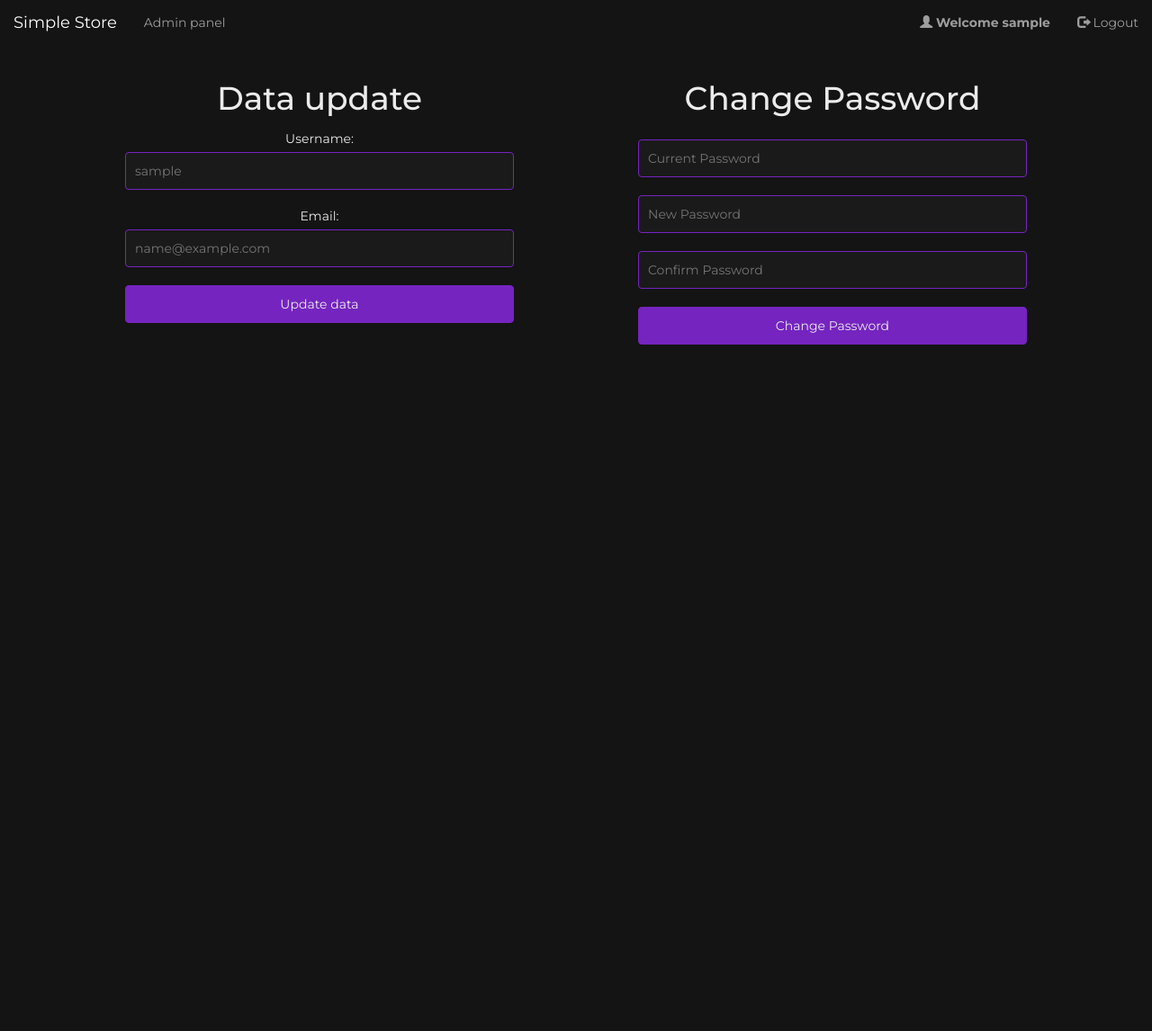
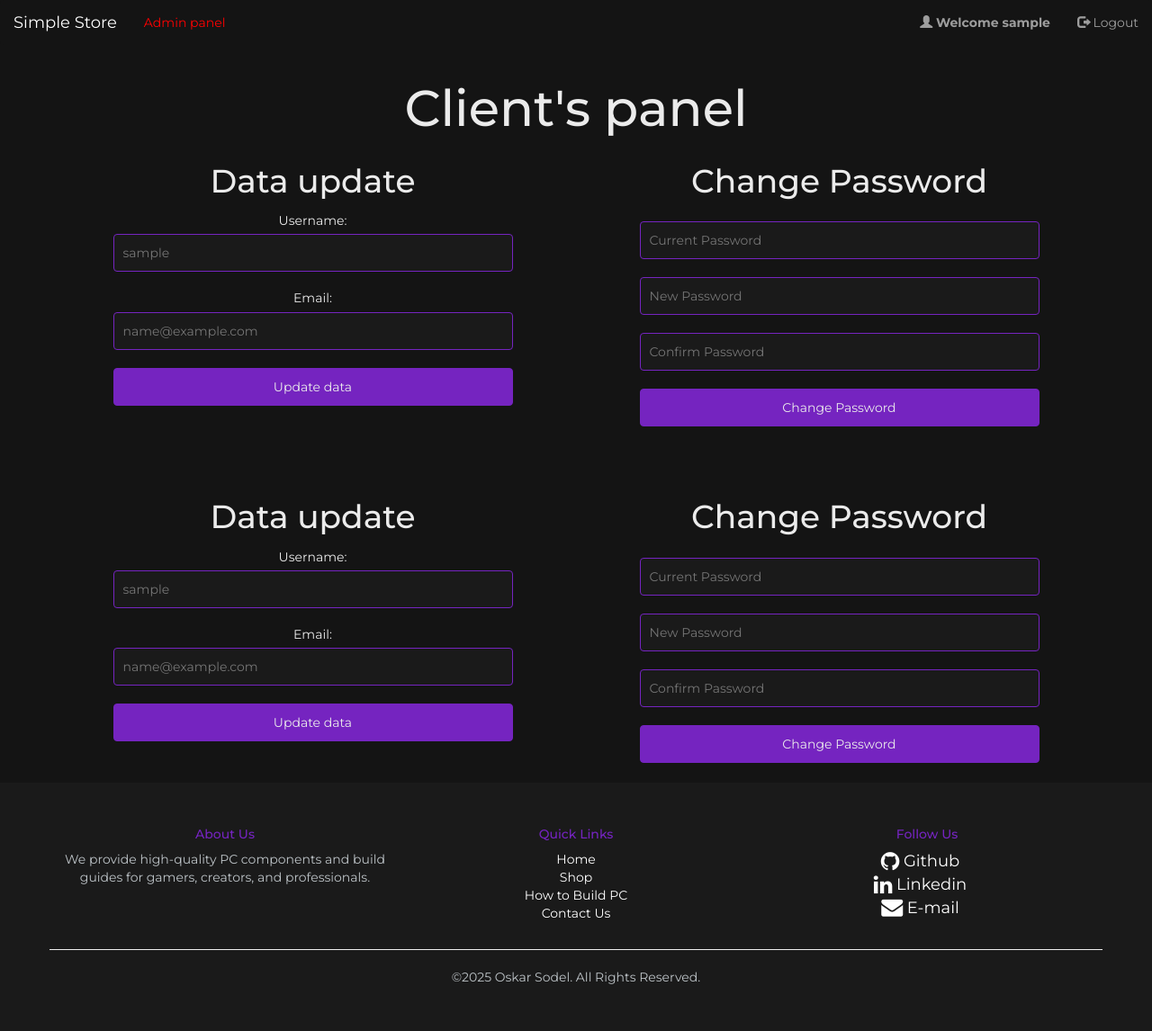
Before and after one commit to k4rdel/online-store, a Flask app: page /user/user-panel in a window 1280 px wide. Shown: the whole page at 90% size. Before the commit the page ends 383 px from the top, so only its background shows below. Run offline with Flask 2, Linux system fonts and the light colour scheme; the visitor is signed in with stand-in values (Sample User, id 1); data that the repository does not hold is empty; some libraries are stand-ins or nearby versions.

Commit message:
Update admin's and client's panels

```diff
--- a/app.py
+++ b/app.py
@@ -4,7 +4,7 @@ from forms import RegistrationForm, LoginForm
 from models import db, User, Product, Category, Cart, CartItem
 from werkzeug.security import generate_password_hash, check_password_hash
 from flask_login import LoginManager, login_user, logout_user, login_required, current_user
-from flask_admin import Admin
+from flask_admin import Admin, AdminIndexView, expose
 from flask_admin.contrib.sqla import ModelView
 from dotenv import load_dotenv
 from user_routes import user_bp
@@ -31,7 +31,12 @@ class AdminModelView(ModelView):
     def is_accessible(self):
         return current_user.is_authenticated and current_user.is_admin
 
-admin = Admin(app, name='Admin Panel', template_mode='bootstrap3')
+class MyAdminIndexView(AdminIndexView):
+    @expose('/')
+    def index(self):
+        return self.render('custom_home.html')
+
+admin = Admin(app, index_view=MyAdminIndexView(), name='Admin Panel', template_mode='bootstrap3')
 admin.add_view(AdminModelView(User, db.session))
 admin.add_view(AdminModelView(Product, db.session))
 admin.add_view(AdminModelView(Category, db.session))
--- a/static/stylesUserPanel.css
+++ b/static/stylesUserPanel.css
@@ -1,3 +1,16 @@
+#panels{
+    height: 100vh;
+}
+
+#title{
+    text-align: center;
+    font-size: 4em;
+}
+
+#panels .row{
+    margin-bottom: 4em;
+}
+
 .col-lg-6{
     text-align: center;
 }
@@ -37,3 +50,7 @@ button[type="submit"]:hover{
     margin-bottom: -0.7em;
     margin-top: 1em;
 }
+
+footer{
+    margin-top: 0;
+}
--- a/templates/admin_panel.html
+++ b/templates/admin_panel.html
@@ -13,9 +13,6 @@
 <body>
     <nav id="navbar" class="navbar navbar-inverse myaffix">
         <div class="container-fluid">
-            <div class="navbar-header">
-                <a href="{{ url_for('home')}}" class="navbar-brand">Simple Store</a>
-            </div>
             <ul class="nav navbar-nav navbar-right">
                 {% if current_user.is_authenticated %}
                     <li><a href="{{ url_for('user_bp.user_panel') }}"><span class="glyphicon glyphicon-user"></span> <strong>Welcome {{ session.username }}</strong></a></li>
--- a/templates/user_panel.html
+++ b/templates/user_panel.html
@@ -23,9 +23,11 @@
                         <li><a href="#{{ category.name | lower }}">{{ category.name }}</a></li>
                     {% endfor %}
                 </ul>
+                {% if current_user.is_authenticated and current_user.is_admin == 1 %}
                 <ul class="nav navbar-nav navbar-left">
-                    <li><a href="{{ url_for('admin_bp.admin_panel') }}"></span> Admin panel</a></li>
+                    <li><a href="{{ url_for('admin_bp.admin_panel') }}" style="color: red;"></span> Admin panel</a></li>
                 </ul>
+                {% endif %}
                 <ul class="nav navbar-nav navbar-right">
                     {% if current_user.is_authenticated %}
                         <li><a href="{{ url_for('user_routes.user_panel') }}"><span class="glyphicon glyphicon-user"></span> <strong>Welcome {{ session.username }}</strong></a></li>
@@ -38,7 +40,9 @@
             </div>
         </div>
     </nav>
-    <div class="container">
+    <div class="container" id="panels">
+        <h1 id="title">Client's panel</h1>
+        <div class="row">
             <div class="col-lg-6">
                 <h1>Data update</h1>
                 <form action="{{ url_for('user_routes.update_user') }}" method="POST">
@@ -64,6 +68,33 @@
                 </form>
             </div>
         </div>
+        <div class="row">
+            <div class="col-lg-6">
+                <h1>Data update</h1>
+                <form action="{{ url_for('user_routes.update_user') }}" method="POST">
+                    <p class="dataP">Username:</p>
+                    <input type="text" id="username" name="username" placeholder="{{ user.username }}"><br>
+
+                    <p class="dataP">Email:</p>
+                    <input type="email" id="email" name="email" placeholder="{{ user.email }}"><br>
+
+                    <button type="submit">Update data</button>
+                </form>
+            </div>
+            <div class="col-lg-6">
+                <h1>Change Password</h1>
+                <form action="{{ url_for('user_routes.change_password') }}" method="POST">
+                    <input type="password" id="current_password" name="current_password" placeholder="Current Password" required><br>
+
+                    <input type="password" id="new_password" name="new_password" placeholder="New Password" required><br>
+
+                    <input type="password" id="confirm_password" name="confirm_password" placeholder="Confirm Password" required><br>
+
+                    <button type="submit">Change Password</button>
+                </form>
+            </div>
+        </div>
+    </div>
 
     <div class="container alert">
         {% with messages = get_flashed_messages(with_categories=true) %}
@@ -80,5 +111,37 @@
         {% endwith %}
         {% block content %}{% endblock %}
     </div>
+
+    <footer class="footer">
+        <div class="container">
+            <div class="row">
+                <div class="col-lg-4 col-md-4 col-sm-12 text-center">
+                    <h5>About Us</h5>
+                    <p>We provide high-quality PC components and build guides for gamers, creators, and professionals.</p>
+                </div>
+                <div class="col-lg-4 col-md-4 col-sm-12 text-center">
+                    <h5>Quick Links</h5>
+                    <ul class="list-unstyled">
+                        <li><a href="#navbar">Home</a></li>
+                        <li><a href="#">Shop</a></li>
+                        <li><a href="#tutorial">How to Build PC</a></li>
+                        <li><a href="#">Contact Us</a></li>
+                    </ul>
+                </div>
+                <div class="col-lg-4 col-md-4 col-sm-12 text-center">
+                    <h5>Follow Us</h5>
+                    <ul class="list-unstyled">
+                        <li><a href="https://github.com/k4rdel/" class="social-icon"><i class="fa fa-lg fa-github"></i> Github</a></li>
+                        <li><a href="https://www.linkedin.com/in/oskar-sodel-80b363299/" class="social-icon"><i class="fa fa-lg fa-linkedin"></i> Linkedin</a></li>
+                        <li><a href="mailto:sodeloskar22@gmail.com" class="social-icon"><i class="fa fa-lg fa-envelope"></i> E-mail</a></li>
+                    </ul>
+                </div>
+            </div>
+            <div class="row text-center">
+                <hr>
+                <p>&copy;2025 Oskar Sodel. All Rights Reserved.</p>
+            </div>
+        </div>
+    </footer>
 </body>
 </html>
```
Also changed, not shown: templates/custom_home.html (added, +7 -0 lines), templates/products.html (+16 -0 lines). Lines whose indentation alone changed are shown as unchanged.
